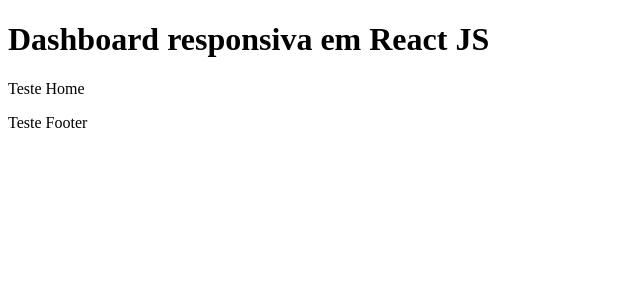
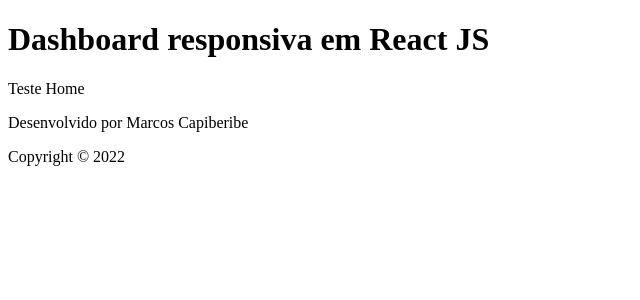
Before and after one commit to marcoscapiberibe/dashboard-responsiva, a React (Create React App) app: page / in a window 1280 px wide. Shown: the top 300 px of the page, without its empty margins (0-640 px from the left). Built offline with nearby package versions, Linux system fonts and the light colour scheme.

Commit message:
adição de uma <div> e dois <p> no componente Footer
adição de uma <div> e dois <p> no componente Footer com a descrição do desenvolvedor do Projeto

```diff
--- a/src/components/Footer/index.jsx
+++ b/src/components/Footer/index.jsx
@@ -4,7 +4,10 @@ import "./Footer.css";
 export default function Footer() {
     return (
         <footer className="Footer">
-            <p>Teste Footer</p>
+            <div className="rodape__desenvolvido">
+                <p>Desenvolvido por Marcos Capiberibe</p>
+                <p>Copyright © 2022</p>
+            </div>
         </footer>
     )
 }
```
